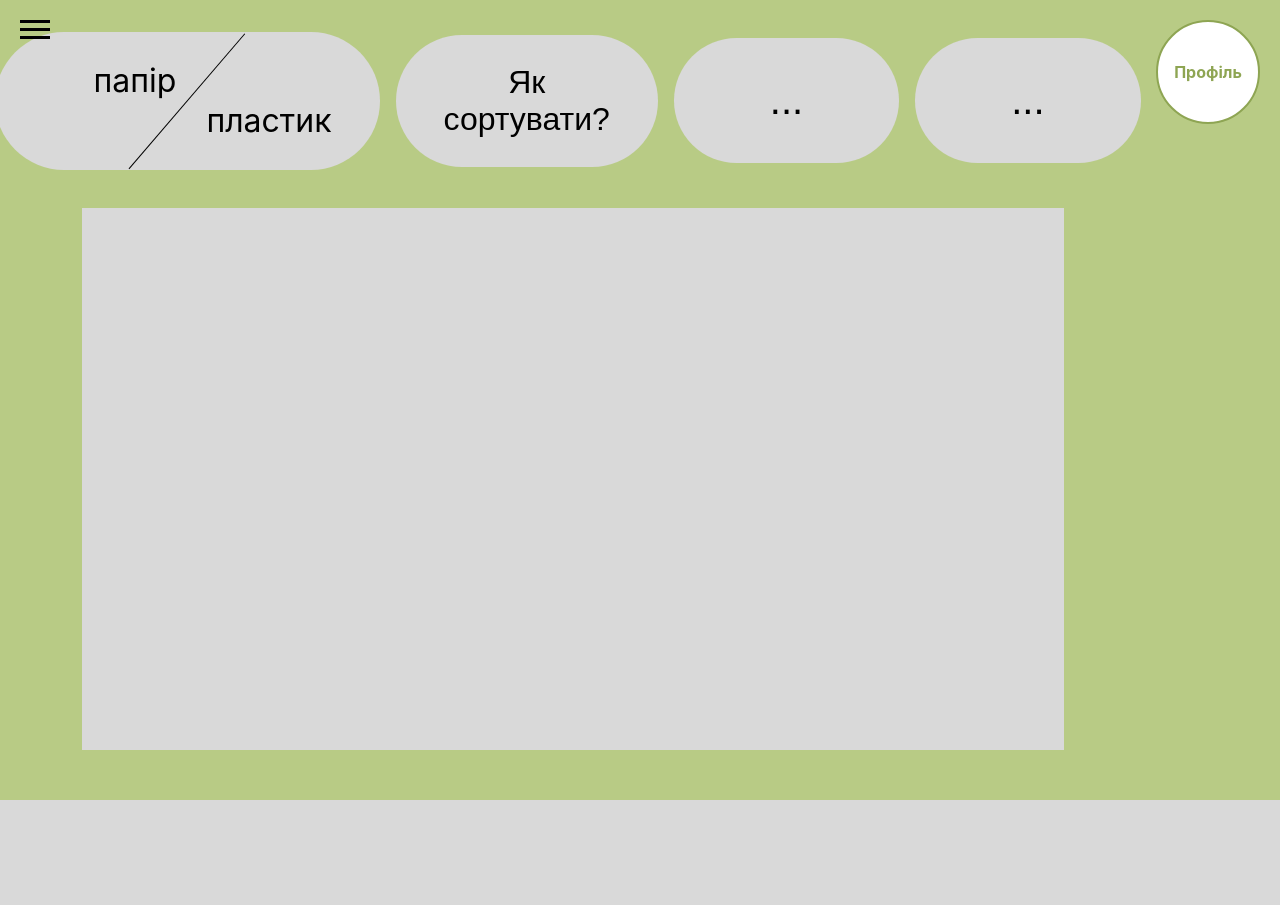
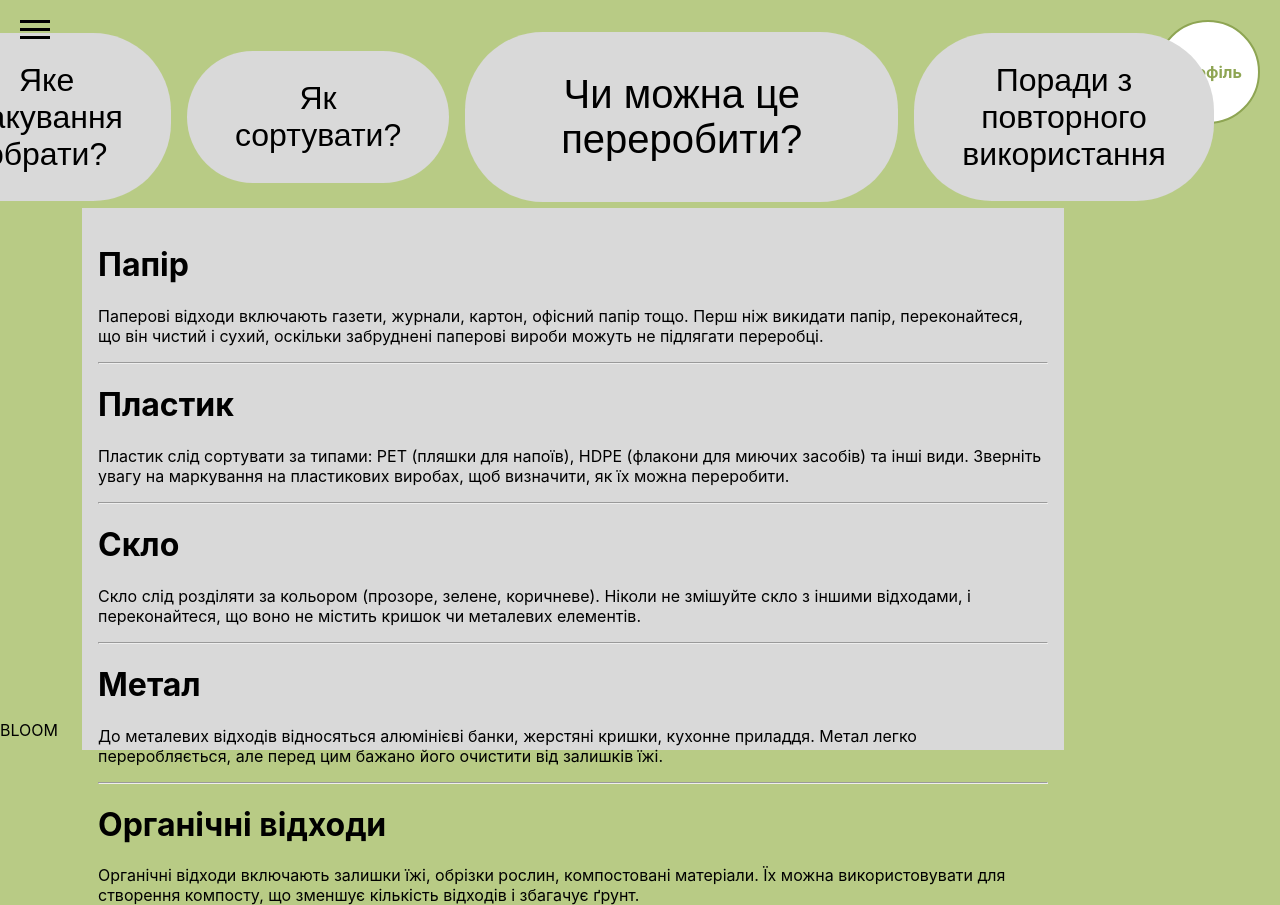
Before and after one commit to arc-lena/bloom, a Django app: page /info/ in a window 1280 px wide. Before the commit the page ends 800 px from the top, so only its background shows below. Run offline with Django 4.2, Linux system fonts and the light colour scheme; a user stored in the database is signed in.

Commit message:
filled up info template/added profile and menu button
# Conflicts:
#	bloom/templates/info/index.html

```diff
--- a/bloom/templates/info/index.html
+++ b/bloom/templates/info/index.html
@@ -15,24 +15,36 @@
     <div class="container">
         <div class="main-content">
             <div class="top-bar">
-                <div class="action-btn">
-                    <div class="split-text">
-                        <span class="paper-text">папір</span>
-                        <div class="divider"></div>
-                        <span class="plastic-text">пластик</span>
-                    </div>
-                </div>
+
+                <button class="action-btn">Яке пакування обрати?</button>
                 <button class="action-btn">Як сортувати?</button>
-                <button class="action-btn wide">...</button>
-                <button class="action-btn wide">...</button>
+                <button class="action-btn wide">Чи можна це переробити?</button>
+                <button class="action-btn">Поради з повторного використання</button>
             </div>
 
 
             <div class="content-area">
                 {% block content %}
+                <h1 id="paper">Папір</h1>
+                <p>Паперові відходи включають газети, журнали, картон, офісний папір тощо. Перш ніж викидати папір, переконайтеся, що він чистий і сухий, оскільки забруднені паперові вироби можуть не підлягати переробці.</p>
+                <hr class="divider-line">
+                <h1 id="plastic">Пластик</h1>
+                <p>Пластик слід сортувати за типами: PET (пляшки для напоїв), HDPE (флакони для миючих засобів) та інші види. Зверніть увагу на маркування на пластикових виробах, щоб визначити, як їх можна переробити.</p>
+                <hr class="divider-line">
+                <h1 id="glass">Скло</h1>
+                <p>Скло слід розділяти за кольором (прозоре, зелене, коричневе). Ніколи не змішуйте скло з іншими відходами, і переконайтеся, що воно не містить кришок чи металевих елементів.</p>
+                <hr class="divider-line">
+                <h1 id="metal">Метал</h1>
+                <p>До металевих відходів відносяться алюмінієві банки, жерстяні кришки, кухонне приладдя. Метал легко переробляється, але перед цим бажано його очистити від залишків їжі.</p>
+                <hr class="divider-line">
+                <h1 id="organic">Органічні відходи</h1>
+                <p>Органічні відходи включають залишки їжі, обрізки рослин, компостовані матеріали. Їх можна використовувати для створення компосту, що зменшує кількість відходів і збагачує ґрунт.</p>
                 {% endblock %}
             </div>
         </div>
     </div>
+
+
+    <div class="bloom-text">BLOOM</div>
 </body>
 </html>
```
